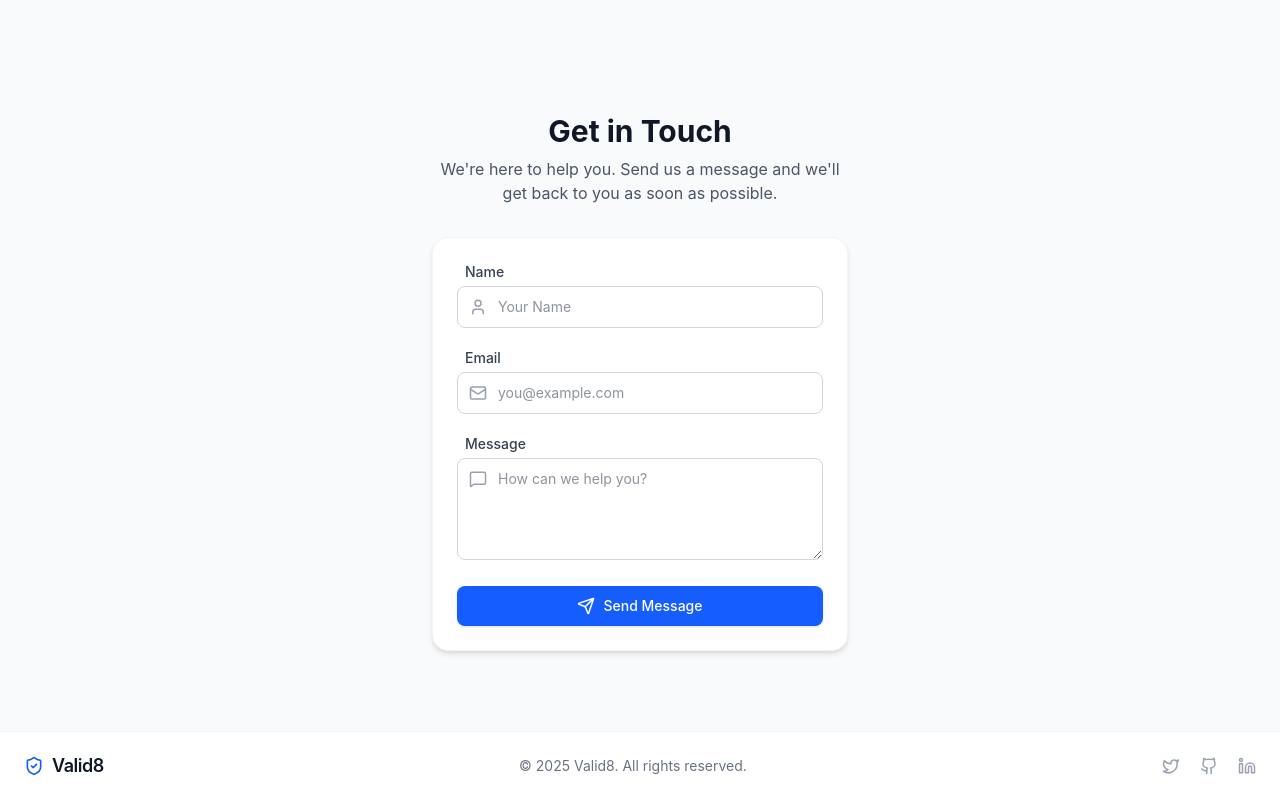
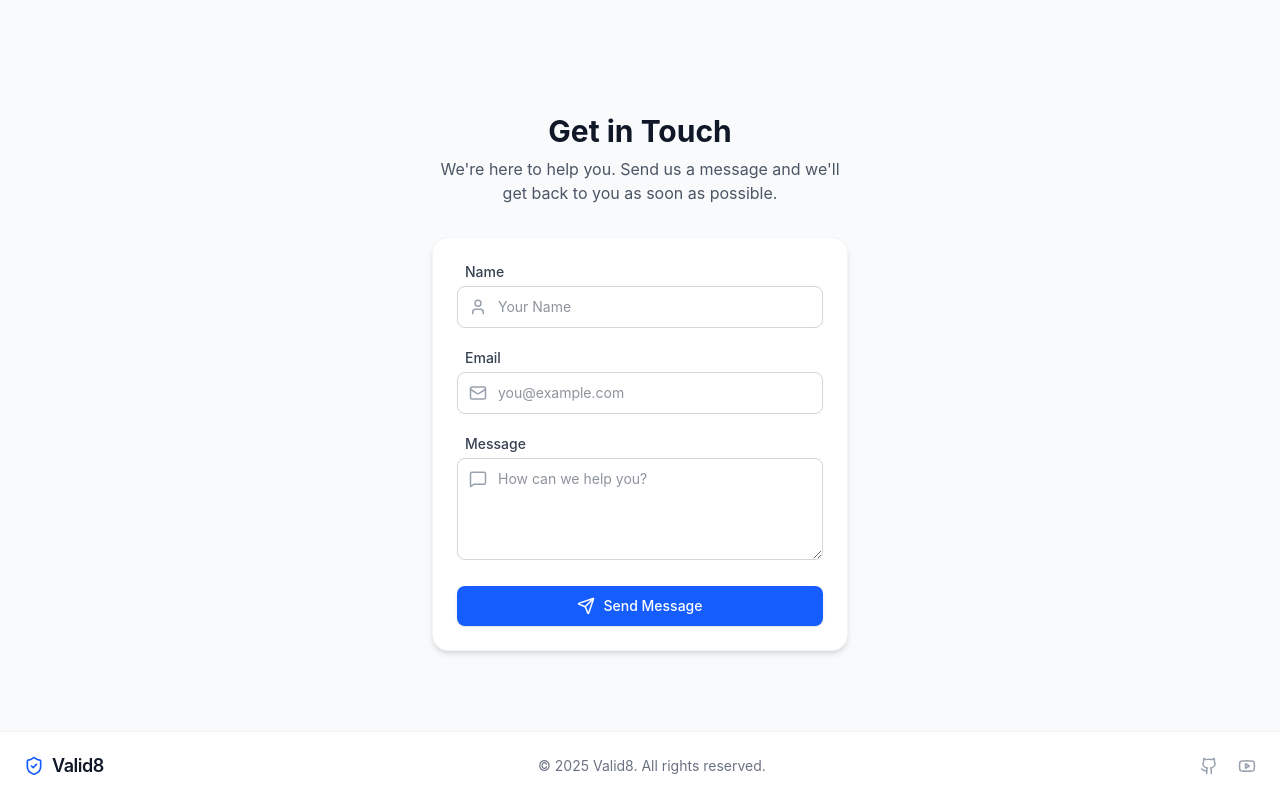
Before and after one commit to RiyaTatode/valid8, a React (Vite) app: page / in a window 1280 px wide. Shown: the part 2166-2966 px from the top of the page. Built offline with nearby package versions, Linux system fonts and the light colour scheme.

Commit message:
Updated footer: removed Twitter/LinkedIn, added GitHub and YouTube links

```diff
--- a/package.json
+++ b/package.json
@@ -28,6 +28,6 @@
     "eslint-plugin-react-hooks": "^5.2.0",
     "eslint-plugin-react-refresh": "^0.4.20",
     "globals": "^16.3.0",
-    "vite": "^7.1.2"
+    "vite": "^7.1.6"
   }
 }
--- a/src/components/layout/Footer.jsx
+++ b/src/components/layout/Footer.jsx
@@ -1,10 +1,11 @@
 import React from 'react';
-import { ShieldCheck, Twitter, Linkedin, Github } from 'lucide-react';
+import { ShieldCheck, Github, Youtube } from 'lucide-react';
 
 const Footer = () => (
   <footer className="bg-white border-t border-gray-100">
     <div className="max-w-7xl mx-auto px-6 py-5">
       <div className="flex flex-col md:flex-row justify-between items-center gap-6">
+
         {/* Logo & Brand */}
         <div className="flex items-center gap-2">
           <ShieldCheck className="w-5 h-5 text-blue-600" />
@@ -21,13 +22,14 @@ const Footer = () => (
         {/* Social Links */}
         <div className="flex gap-5">
           {[
-            { icon: <Twitter size={18} />, href: "#" },
-            { icon: <Github size={18} />, href: "#" },
-            { icon: <Linkedin size={18} />, href: "#" },
+            { icon: <Github size={18} />, href: "https://github.com/RiyaTatode/valid8" },
+            { icon: <Youtube size={18} />, href: "https://youtube.com/yourchannel" }, // Replace with actual YouTube link
           ].map((link, index) => (
             <a
               key={index}
               href={link.href}
+              target="_blank"
+              rel="noopener noreferrer"
               className="text-gray-400 hover:text-gray-900 transition-colors duration-200"
               aria-label={link.icon.type.name}
             >
```
Also changed, not shown: 1 other file (tests, documents, lock files or other folders).
